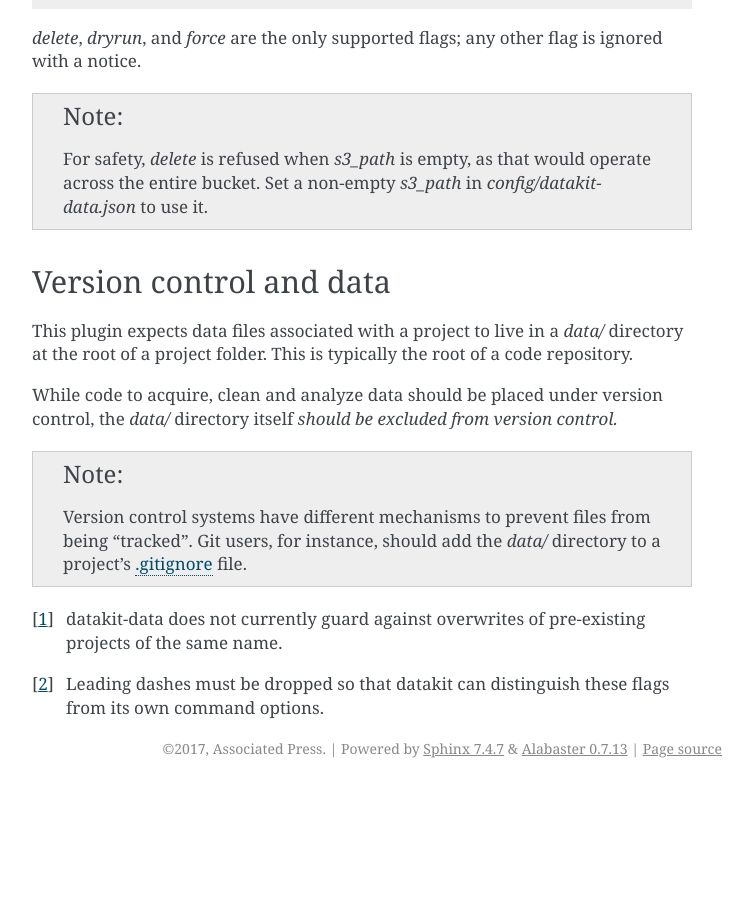
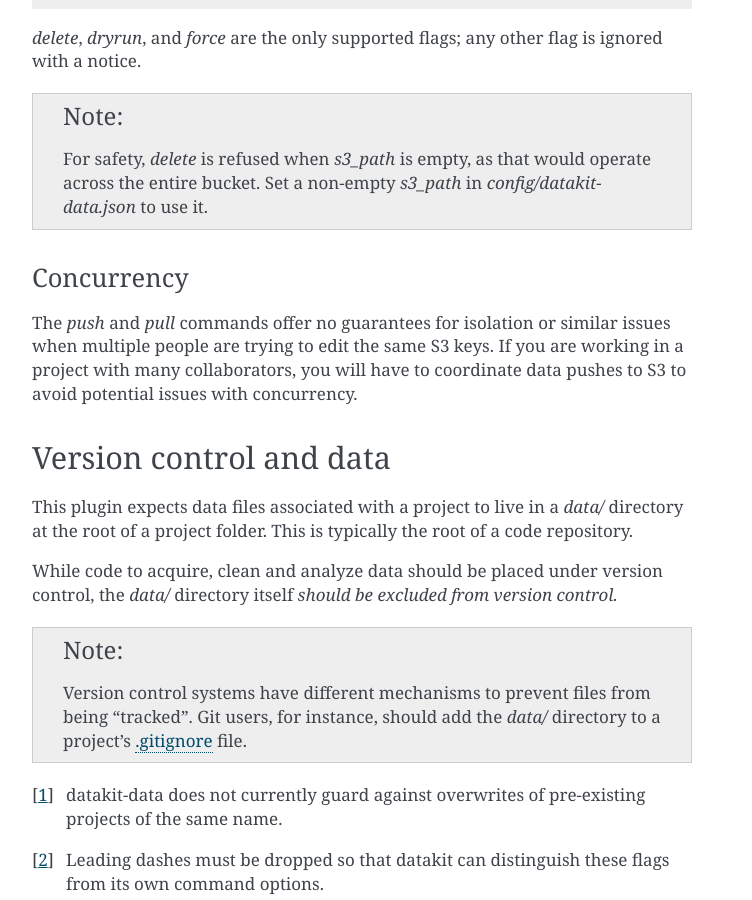
Before and after one commit to associatedpress/datakit-data, a Sphinx documentation site: the page built from docs/usage.rst, in a window 1280 px wide and 900 px high, scrolled down 4544 px. Shown: the whole window, without its empty margins (388-1140 px from the left). Built offline with Sphinx 7.4.7, drawn with Linux system fonts in a browser that asks for light colours; before the commit the page ends 5332 px from its top, so only the background shows below that.

Commit message:
Add in a note about concurrency

```diff
--- a/docs/usage.rst
+++ b/docs/usage.rst
@@ -169,6 +169,7 @@ Pushing and pulling data between your local machine and the S3 data store requir
 By default, neither command removes files in the destination that have been deleted from the source.
 To also prune those files, use the `delete` flag (see :ref:`usage-extraflags`).
 
+
 .. _usage-extraflags:
 
 Extra flags
@@ -213,6 +214,11 @@ To push every local data file regardless of sync status::
   For safety, `delete` is refused when `s3_path` is empty, as that would operate across the entire
   bucket. Set a non-empty `s3_path` in `config/datakit-data.json` to use it.
 
+Concurrency
+~~~~~~~~~~~~
+
+The `push` and `pull` commands offer no guarantees for isolation or similar issues when multiple people are trying to edit the same S3 keys. If you are working in a project with many collaborators, you will have to coordinate data pushes to S3 to avoid potential issues with concurrency.
+
 .. _usage-vcs--and-data:
 
 Version control and data
```
